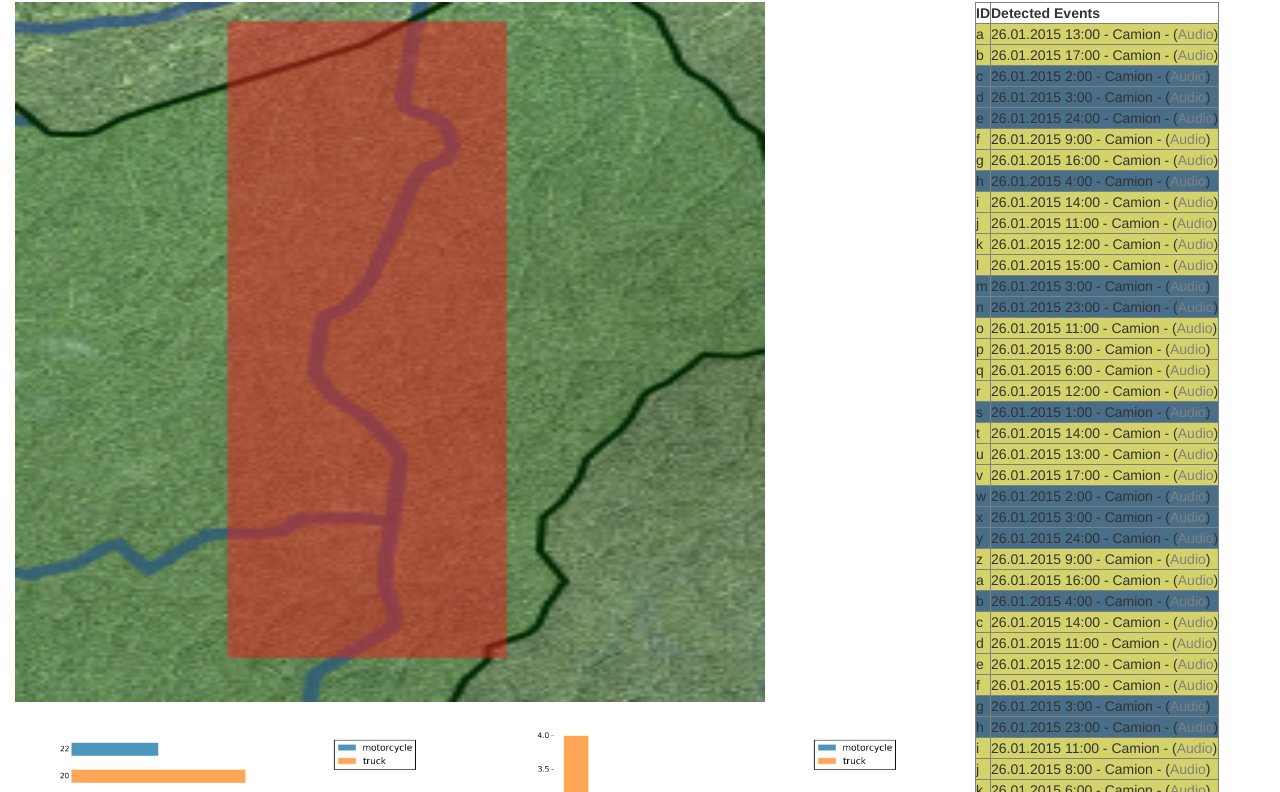
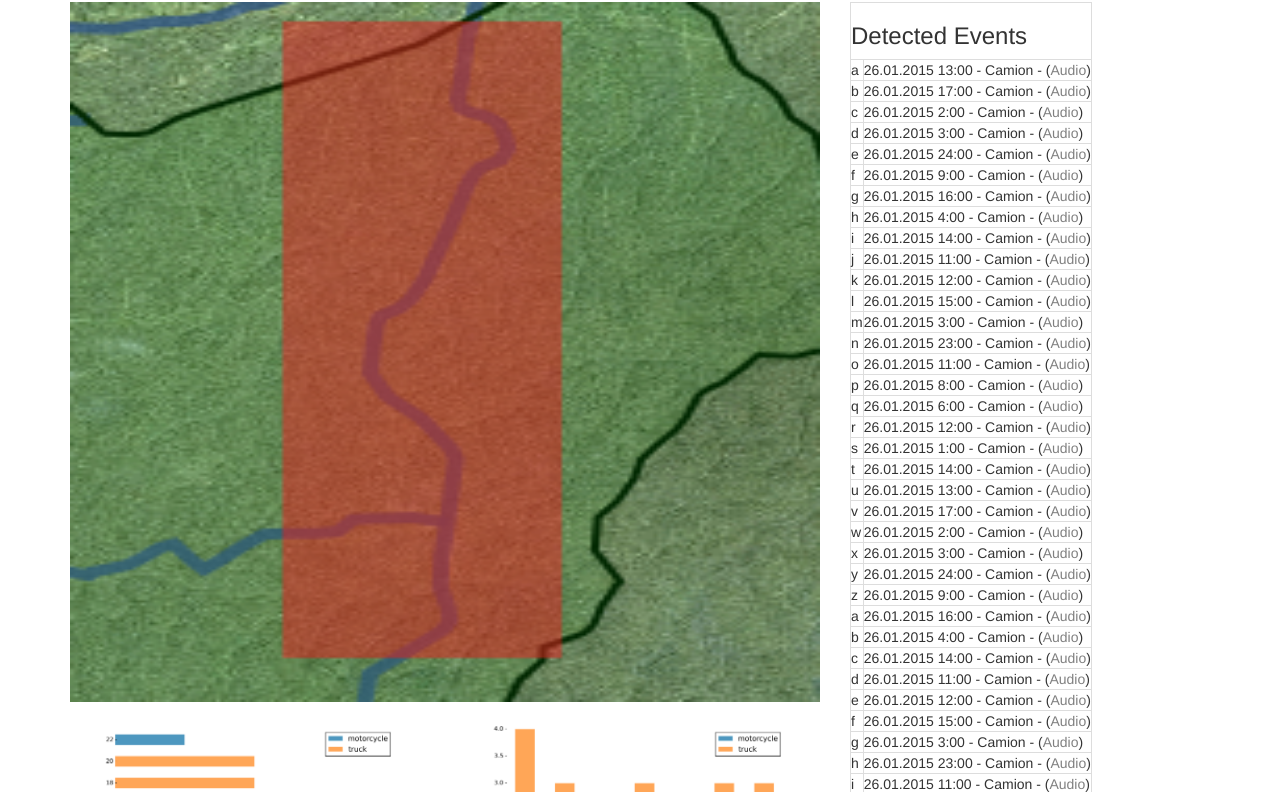
Before and after one commit to flygeneticist/rfcx-data-vizualization, a plain HTML site: page index.html in a window 1280 px wide. Shown: the part 278-1070 px from the top of the page. Drawn offline with Linux system fonts and the light colour scheme.

Commit message:
switched styling to more Bootstrap focused.

```diff
--- a/index.html
+++ b/index.html
@@ -8,7 +8,7 @@
   </head>
   <body>
     <h1>Test page for RFCx Data Report</h1>
-    <div class="container-fluid">
+    <div class="container">
       <div class="row">
         <div class="col-md-3 summary" border=1>
           <h1>Total Alerts</h1>
@@ -34,7 +34,7 @@
       </div>
 
       <div class="row">
-        <div class="col-md-9" id="map">
+        <div class="col-md-8" id="map">
           <img src="assets/figures/Domaine_de_la_surveillance2.png" width="750" height="700" border=1>
           <div class="row">
             <div class="col-md-6" id="hourly">
@@ -54,11 +54,10 @@
             </div>
           </div>
         </div>
-        <div class="col-md-3">
-          <table border=1>
+        <div class="col-md-4">
+          <table class="table-bordered">
             <tr>
-              <th>ID</th>
-              <th>Detected Events</th>
+              <th colspan="2"><h3>Detected Events</h3></th>
             </tr>
             <script type='text/javascript'>
               var alphabet = "abcdefghijklmnopqrstuvwxyzabcdefghijklmnopqrstuvwxyzabcdefghijklmnopqrstuvwxyz".split("");
@@ -66,10 +65,10 @@
               var myTable='';
               for(var i=0; i<60; i++){
                 if((times[i]>18)||(times[i]<5)){
-                  myTable+='<tr bgcolor="#486E88"><td>'
+                  myTable+='<tr class=".info"><td>'
                 }
                 else {
-                  myTable+='<tr bgcolor="#D4D26A"><td>'
+                  myTable+='<tr class=".warning"><td>'
                 }
                 myTable+=alphabet[i]
                 myTable+='</td><td>'
```
